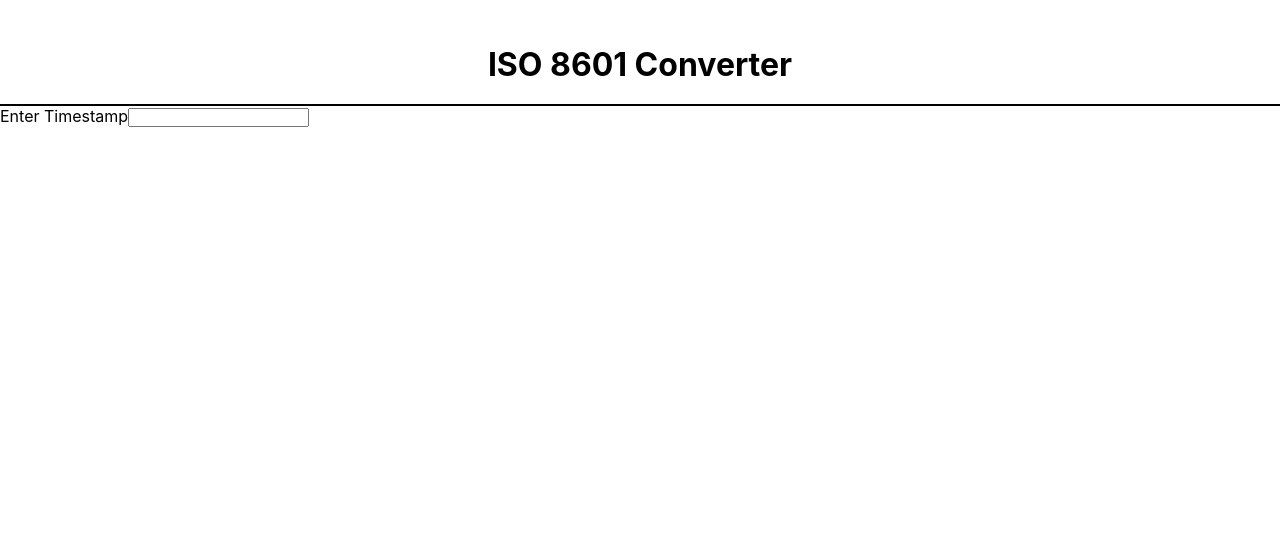
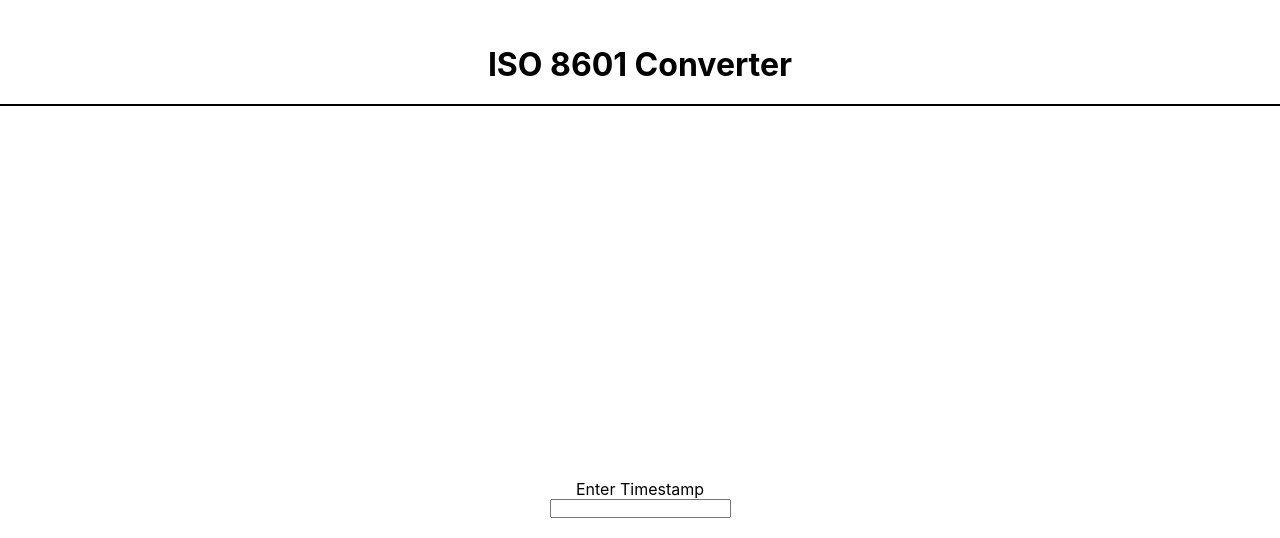
Before and after one commit to tylrs/iso-8601-converter, a React (Create React App) app: page / in a window 1280 px wide. Shown: the top 538 px of the page. Built offline with nearby package versions, Linux system fonts and the light colour scheme.

Commit message:
Add flex to input and output containers

```diff
--- a/src/App.css
+++ b/src/App.css
@@ -10,5 +10,22 @@
 }
 
 .converter-container {
+    align-items: center;
+    display: flex;
+    flex-direction: column;
     height:90vh;
+    justify-content: space-evenly;
+    margin-top: 2rem;
 }
+
+.input-section {
+    align-items: center;
+    display: flex;
+    flex-direction: column;
+}
+
+.output-section {
+    align-items: center;
+    display: flex;
+    flex-direction: column;
+}
```
